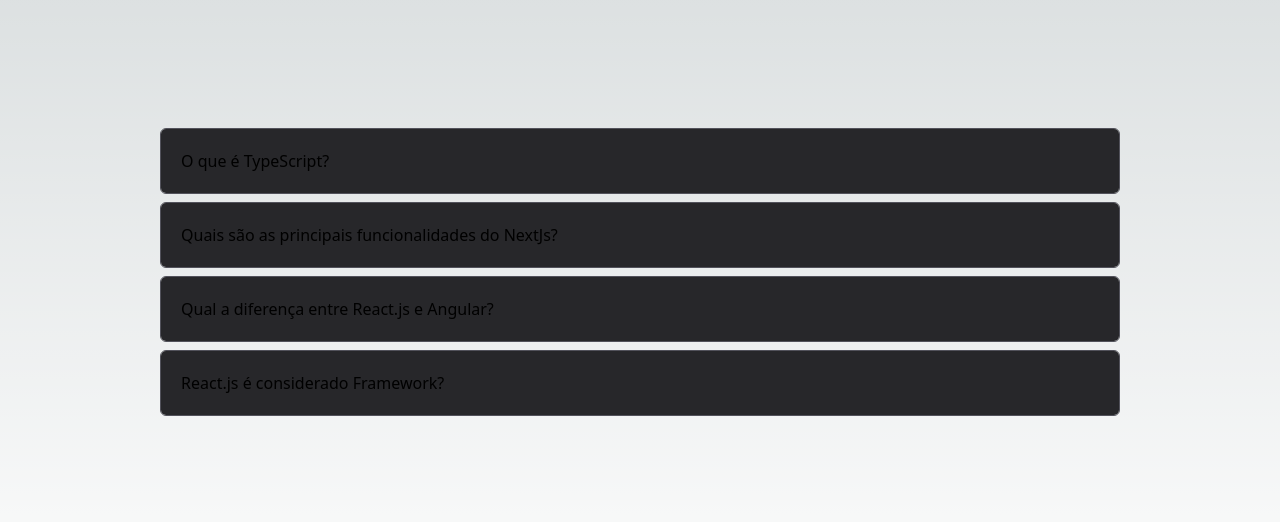
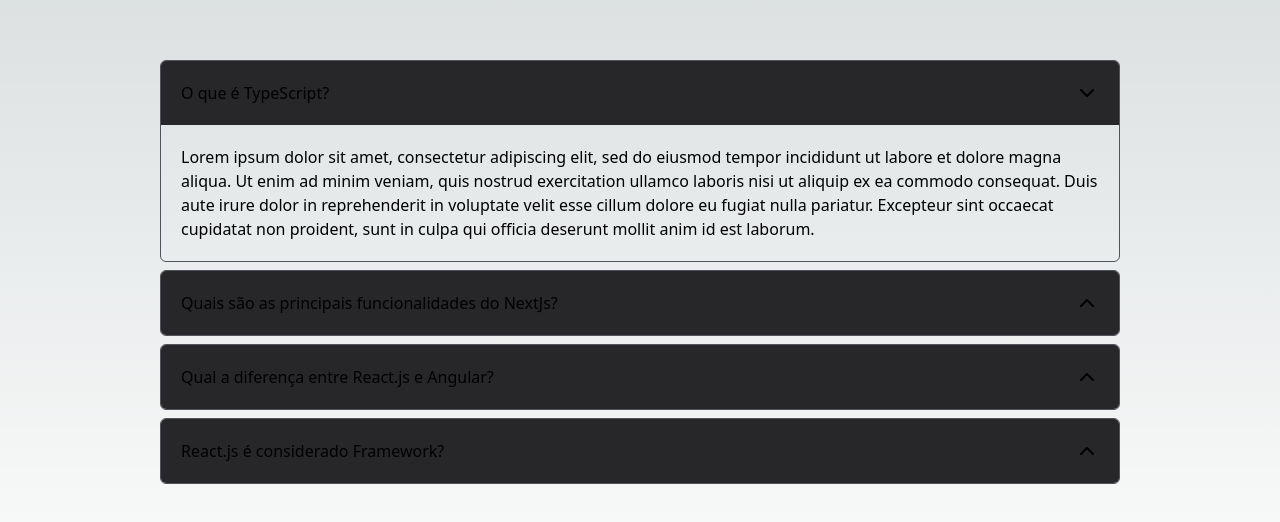
Before and after one commit to VictorMello1993/transformacao-dev-coder, a Next.js app: page /condicional/faq in a window 1280 px wide. Shown: the part 128-650 px from the top of the page. Built offline with nearby package versions, Linux system fonts and the light colour scheme.

Commit message:
Mais exemplos de renderização condicional

```diff
--- a/package.json
+++ b/package.json
@@ -9,6 +9,7 @@
     "lint": "next lint"
   },
   "dependencies": {
+    "@tabler/icons-react": "^2.17.0",
     "@types/node": "18.16.1",
     "@types/react": "18.2.0",
     "@types/react-dom": "18.2.1",
--- a/src/components/condicional/Faq.tsx
+++ b/src/components/condicional/Faq.tsx
@@ -1,12 +1,25 @@
+import { useState } from "react";
 import Pergunta from "./Pergunta";
 
 export default function Faq() {
+
+  const [ativo, setAtivo] = useState<number>(0);
+
+  function alternarVisibilidade(indice: number) {
+    if (indice === ativo) {
+      setAtivo(-1)
+    }
+    else {
+      setAtivo(indice)
+    }
+  }
+
   return (
     <div className="flex flex-col gap-2 w-[90%] md:w-3/4">
-      <Pergunta pergunta="O que é TypeScript?" resposta="Lorem ipsum dolor sit amet, consectetur adipiscing elit, sed do eiusmod tempor incididunt ut labore et dolore magna aliqua. Ut enim ad minim veniam, quis nostrud exercitation ullamco laboris nisi ut aliquip ex ea commodo consequat. Duis aute irure dolor in reprehenderit in voluptate velit esse cillum dolore eu fugiat nulla pariatur. Excepteur sint occaecat cupidatat non proident, sunt in culpa qui officia deserunt mollit anim id est laborum." />
-      <Pergunta pergunta="Quais são as principais funcionalidades do NextJs?" resposta="Lorem ipsum dolor sit amet, consectetur adipiscing elit, sed do eiusmod tempor incididunt ut labore et dolore magna aliqua. Ut enim ad minim veniam, quis nostrud exercitation ullamco laboris nisi ut aliquip ex ea commodo consequat. Duis aute irure dolor in reprehenderit in voluptate velit esse cillum dolore eu fugiat nulla pariatur. Excepteur sint occaecat cupidatat non proident, sunt in culpa qui officia deserunt mollit anim id est laborum." />
-      <Pergunta pergunta="Qual a diferença entre React.js e Angular?" resposta="Lorem ipsum dolor sit amet, consectetur adipiscing elit, sed do eiusmod tempor incididunt ut labore et dolore magna aliqua. Ut enim ad minim veniam, quis nostrud exercitation ullamco laboris nisi ut aliquip ex ea commodo consequat. Duis aute irure dolor in reprehenderit in voluptate velit esse cillum dolore eu fugiat nulla pariatur. Excepteur sint occaecat cupidatat non proident, sunt in culpa qui officia deserunt mollit anim id est laborum." />
-      <Pergunta pergunta="React.js é considerado Framework?" resposta="Lorem ipsum dolor sit amet, consectetur adipiscing elit, sed do eiusmod tempor incididunt ut labore et dolore magna aliqua. Ut enim ad minim veniam, quis nostrud exercitation ullamco laboris nisi ut aliquip ex ea commodo consequat. Duis aute irure dolor in reprehenderit in voluptate velit esse cillum dolore eu fugiat nulla pariatur. Excepteur sint occaecat cupidatat non proident, sunt in culpa qui officia deserunt mollit anim id est laborum." />
+      <Pergunta aberta={ativo === 0} indice={0} alternarVisibilidade={alternarVisibilidade} pergunta="O que é TypeScript?" resposta="Lorem ipsum dolor sit amet, consectetur adipiscing elit, sed do eiusmod tempor incididunt ut labore et dolore magna aliqua. Ut enim ad minim veniam, quis nostrud exercitation ullamco laboris nisi ut aliquip ex ea commodo consequat. Duis aute irure dolor in reprehenderit in voluptate velit esse cillum dolore eu fugiat nulla pariatur. Excepteur sint occaecat cupidatat non proident, sunt in culpa qui officia deserunt mollit anim id est laborum." />
+      <Pergunta aberta={ativo === 1} indice={1} alternarVisibilidade={alternarVisibilidade} pergunta="Quais são as principais funcionalidades do NextJs?" resposta="Lorem ipsum dolor sit amet, consectetur adipiscing elit, sed do eiusmod tempor incididunt ut labore et dolore magna aliqua. Ut enim ad minim veniam, quis nostrud exercitation ullamco laboris nisi ut aliquip ex ea commodo consequat. Duis aute irure dolor in reprehenderit in voluptate velit esse cillum dolore eu fugiat nulla pariatur. Excepteur sint occaecat cupidatat non proident, sunt in culpa qui officia deserunt mollit anim id est laborum." />
+      <Pergunta aberta={ativo === 2} indice={2} alternarVisibilidade={alternarVisibilidade} pergunta="Qual a diferença entre React.js e Angular?" resposta="Lorem ipsum dolor sit amet, consectetur adipiscing elit, sed do eiusmod tempor incididunt ut labore et dolore magna aliqua. Ut enim ad minim veniam, quis nostrud exercitation ullamco laboris nisi ut aliquip ex ea commodo consequat. Duis aute irure dolor in reprehenderit in voluptate velit esse cillum dolore eu fugiat nulla pariatur. Excepteur sint occaecat cupidatat non proident, sunt in culpa qui officia deserunt mollit anim id est laborum." />
+      <Pergunta aberta={ativo === 3} indice={3} alternarVisibilidade={alternarVisibilidade} pergunta="React.js é considerado Framework?" resposta="Lorem ipsum dolor sit amet, consectetur adipiscing elit, sed do eiusmod tempor incididunt ut labore et dolore magna aliqua. Ut enim ad minim veniam, quis nostrud exercitation ullamco laboris nisi ut aliquip ex ea commodo consequat. Duis aute irure dolor in reprehenderit in voluptate velit esse cillum dolore eu fugiat nulla pariatur. Excepteur sint occaecat cupidatat non proident, sunt in culpa qui officia deserunt mollit anim id est laborum." />
     </div>
   )
 }
--- /dev/null
+++ b/src/components/condicional/IfElse.tsx
@@ -0,0 +1,8 @@
+interface IfElseProps {
+  teste: boolean
+  children: any
+}
+
+export default function IfElse(props: IfElseProps) {
+  return props.teste ? props.children[0] : props.children[1];
+}
--- a/src/components/condicional/Pergunta.tsx
+++ b/src/components/condicional/Pergunta.tsx
@@ -1,20 +1,34 @@
+import { IconChevronDown, IconChevronUp } from "@tabler/icons-react";
 import { useState } from "react"
 import If from "./If";
+import IfElse from "./IfElse";
 
 interface PerguntaProps {
   pergunta: string;
   resposta: string;
+  indice: number
+  alternarVisibilidade: (indice: number) => void
+  aberta: boolean
 }
 
 export default function Pergunta(props: PerguntaProps) {
-  const [aberta, setAberta] = useState(false)
+  // const [aberta, setAberta] = useState(false)
+
   return (
     <div className="border border-zinc-600 rounded-md overflow-hidden">
-      <div className="bg-zinc-800 p-5 cursor-pointer select-none"
-        onClick={(event) => setAberta(!aberta)}>
-        {props.pergunta}
+      <div className="bg-zinc-800 p-5 cursor-pointer select-none flex justify-between"
+        onClick={(event) => props.alternarVisibilidade(props.indice)}>
+        <span>{props.pergunta}</span>
+        {props.aberta ? <IconChevronDown /> : <IconChevronUp />}
+
+        {/* OUTRA FORMA DE RENDERIZAÇÃO CONDICIONAL */}
+        {/* <IfElse teste={aberta}>
+          <IconChevronDown />
+          <IconChevronUp />
+        </IfElse> */}
+
       </div>
-      <If teste={aberta}>
+      <If teste={props.aberta}>
         <div className="p-5">
           {props.resposta}
         </div>
--- a/src/pages/condicional/faq.tsx
+++ b/src/pages/condicional/faq.tsx
@@ -1,3 +1,4 @@
+import { useState } from "react";
 import Faq from "../../components/condicional/Faq";
 
 export default function PaginaFaq() {
```
Also changed, not shown: 1 other file (tests, documents, lock files or other folders).
